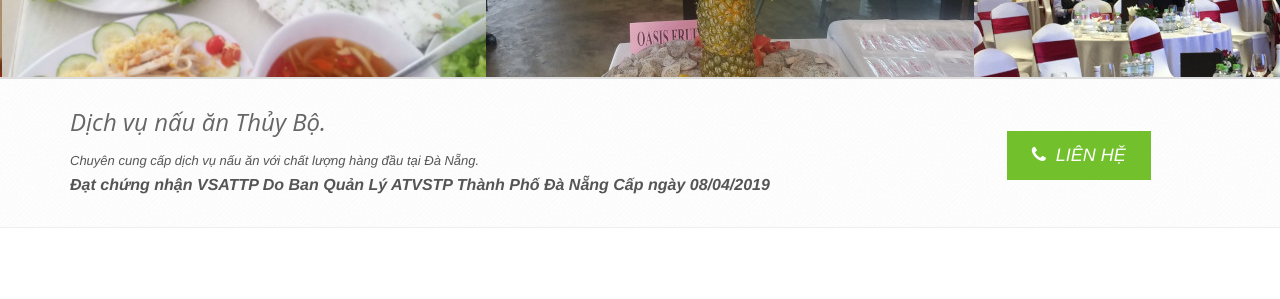
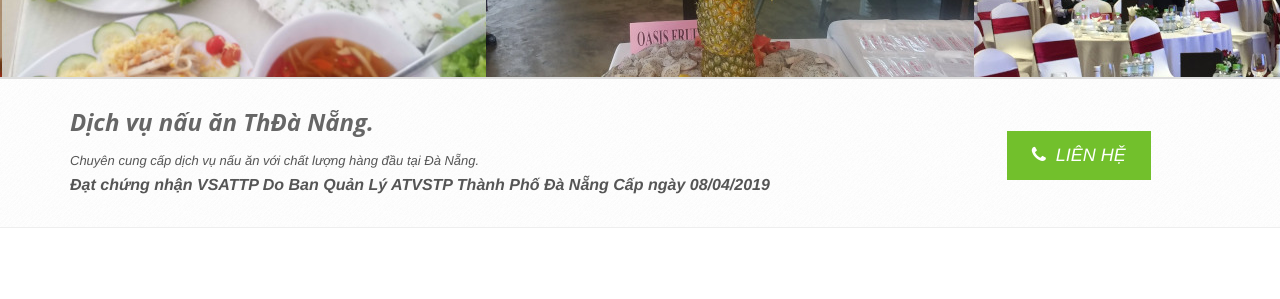
Before and after one commit to nguyenpc/thuybodanang, a Jekyll site: the page built from index.html, in a window 1280 px wide. Shown: the part 440-739 px from the top of the page. Built offline with Jekyll 4.4.1, drawn with Linux system fonts in a browser that asks for light colours; the list of posts is cut into pages by our own code; comment, search, counter and statistics services are not loaded.

Commit message:
Update index.html

```diff
--- a/index.html
+++ b/index.html
@@ -103,7 +103,7 @@ layout: rest
    <div class="container overflow-h">
       <div class="row">
          <div class="col-md-9 animated fadeInLeft">
-            <span>Dịch vụ nấu ăn Thủy Bộ.</span>
+            <span><b>Dịch vụ nấu ăn ThĐà Nẵng.</b></span>
             <p>Chuyên cung cấp dịch vụ nấu ăn với chất lượng hàng đầu tại Đà Nẵng.</p>
            <p><b style="
     font-size: medium;
```
